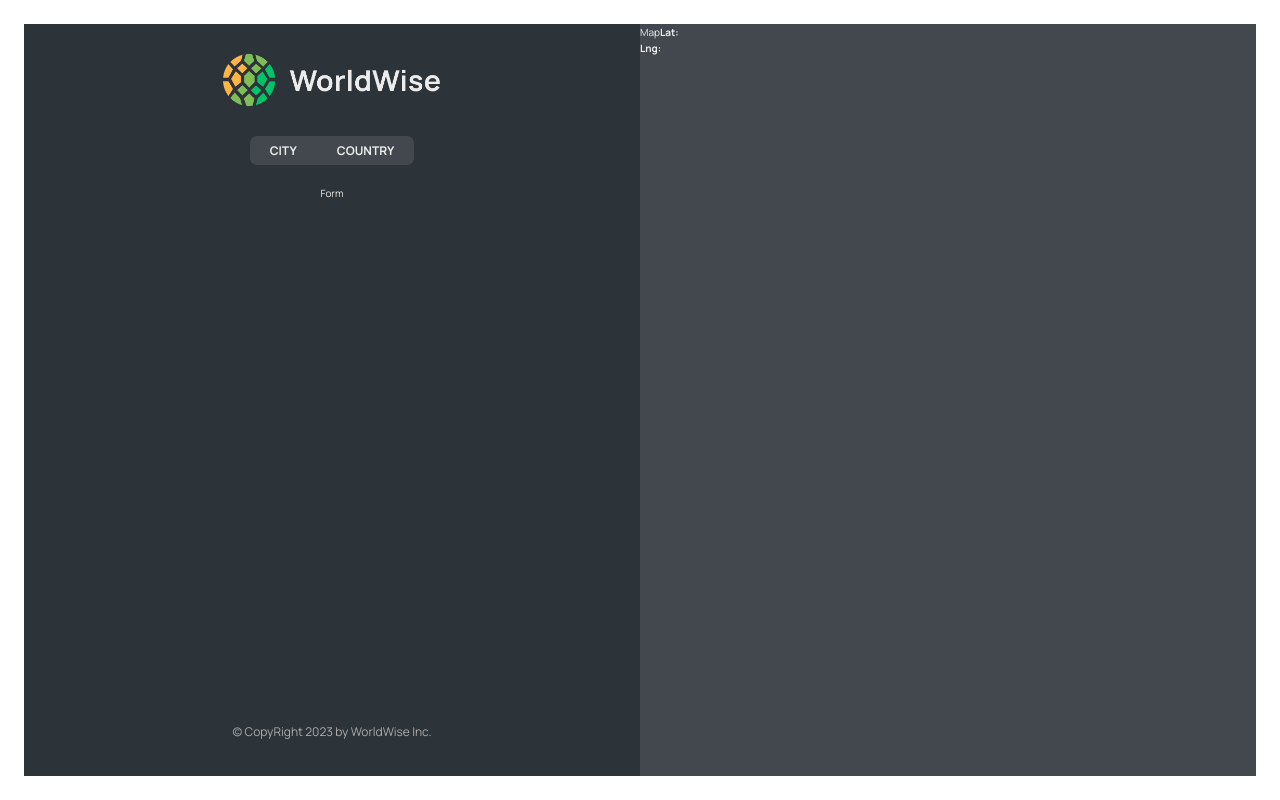
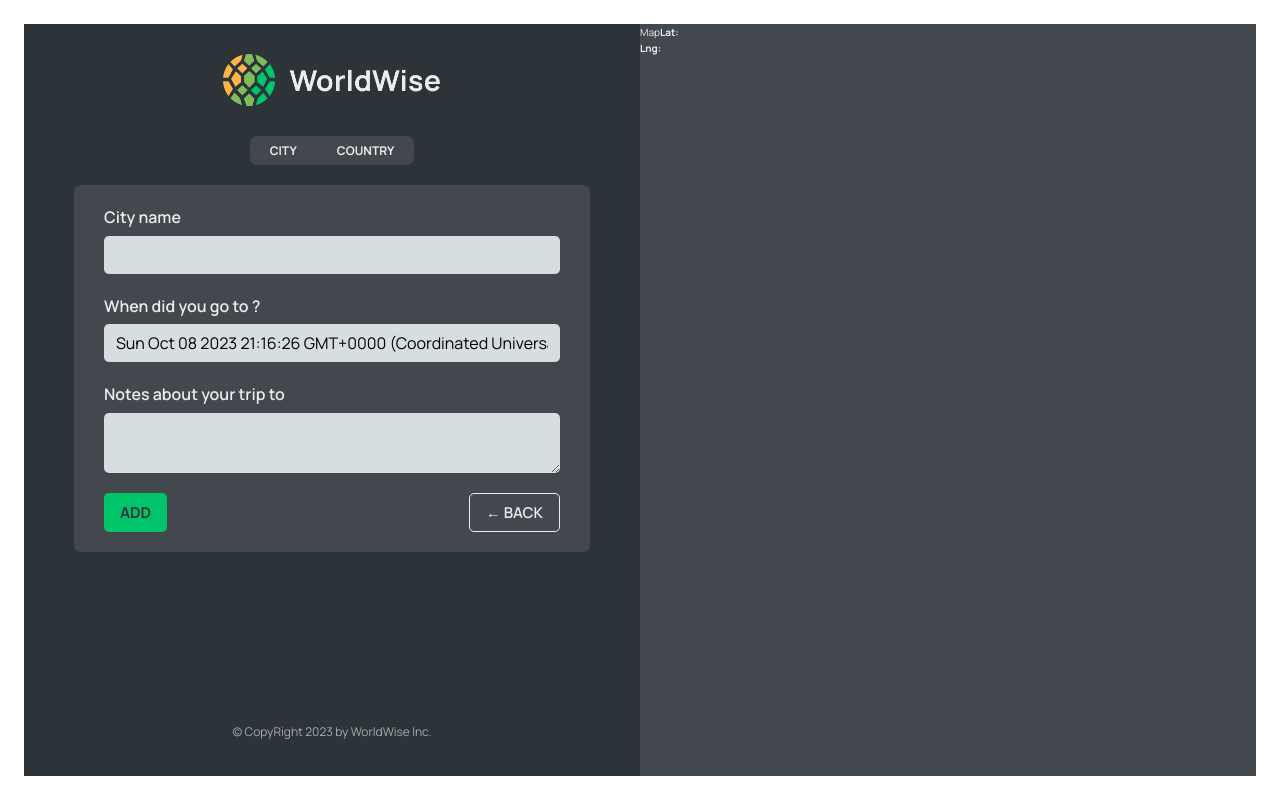
Before and after one commit to ayazibrahimov/worldwise, a React (Vite) app in the folder worldwise/: page /app/form in a window 1280 px wide. Built offline with nearby package versions, Linux system fonts and the light colour scheme; data requests are answered from the project's data file.

Commit message:
useNavigate and navigate(-1)

```diff
--- a/worldwise/src/App.jsx
+++ b/worldwise/src/App.jsx
@@ -8,6 +8,7 @@
 import AppLayout from './pages/AppLayout';
 import CityList from './components/CityList';
 import City from './components/City';
+import Form from './components/Form';
 import CountryList from './components/CountryList';
 
 
@@ -57,7 +58,7 @@
                 <Route path='city' element={<CityList cities={cities} isLoading={isLoading}/>} ></Route>
                 <Route path="city/:id" element={<City />}></Route>
                 <Route path='country' element={<CountryList cities={cities} isLoading={isLoading} />}></Route>
-                <Route path='form' element={<p>Form</p>}></Route>
+                <Route path='form' element={<Form />}></Route>
             </Route>
             <Route path='*' element={<Error />}> </Route>
           </Routes>
--- /dev/null
+++ b/worldwise/src/components/Button.jsx
@@ -0,0 +1,11 @@
+import React from 'react'
+import styles from './Button.module.css'
+
+function Button({type,children,onClick}) {
+
+  return (
+    <button className={`${styles.btn} ${styles[type]}`} onClick={onClick}>{children}</button>
+  )
+}
+
+export default Button
--- /dev/null
+++ b/worldwise/src/components/Form.jsx
@@ -0,0 +1,67 @@
+// "https://api.bigdatacloud.net/data/reverse-geocode-client?latitude=0&longitude=0"
+
+import { useState } from "react";
+import styles from "./Form.module.css";
+import Button from "./Button";
+import { useNavigate } from "react-router-dom";
+
+export function convertToEmoji(countryCode) {
+  const codePoints = countryCode
+    .toUpperCase()
+    .split("")
+    .map((char) => 127397 + char.charCodeAt());
+  return String.fromCodePoint(...codePoints);
+}
+
+function Form() {
+  const [cityName, setCityName] = useState("");
+  const [country, setCountry] = useState("");
+  const [date, setDate] = useState(new Date());
+  const [notes, setNotes] = useState("");
+  const navigate = useNavigate()
+
+
+  function handleNavigate(e){
+    e.preventDefault()
+    navigate(-1)
+  }
+
+  return (
+    <form className={styles.form}>
+      <div className={styles.row}>
+        <label htmlFor="cityName">City name</label>
+        <input
+          id="cityName"
+          onChange={(e) => setCityName(e.target.value)}
+          value={cityName}
+        />
+        {/* <span className={styles.flag}>{emoji}</span> */}
+      </div>
+
+      <div className={styles.row}>
+        <label htmlFor="date">When did you go to {cityName}?</label>
+        <input
+          id="date"
+          onChange={(e) => setDate(e.target.value)}
+          value={date}
+        />
+      </div>
+
+      <div className={styles.row}>
+        <label htmlFor="notes">Notes about your trip to {cityName}</label>
+        <textarea
+          id="notes"
+          onChange={(e) => setNotes(e.target.value)}
+          value={notes}
+        />
+      </div>
+
+      <div className={styles.buttons}>
+        <Button type='primary'>Add</Button>
+        <Button type='back' onClick={handleNavigate}> &larr; Back </Button>
+      </div>
+    </form>
+  );
+}
+
+export default Form;
--- /dev/null
+++ b/worldwise/src/components/Form.module.css
@@ -0,0 +1,44 @@
+.form {
+  background-color: var(--color-dark--2);
+  border-radius: 7px;
+  padding: 2rem 3rem;
+  width: 100%;
+  display: flex;
+  flex-direction: column;
+  gap: 2rem;
+}
+
+.row {
+  display: flex;
+  flex-direction: column;
+  gap: 0.5rem;
+  position: relative;
+}
+
+.buttons {
+  display: flex;
+  justify-content: space-between;
+}
+
+.flag {
+  position: absolute;
+  right: 1rem;
+  top: 2.7rem;
+  font-size: 2.8rem;
+}
+
+.form.loading {
+  opacity: 0.3;
+}
+
+.form.loading button {
+  pointer-events: none;
+  background-color: var(--color-light--1);
+  border: 1px solid var(--color-light--1);
+  color: var(--color-dark--0);
+}
+
+:global(.react-datepicker) {
+  font-family: inherit;
+  font-size: 1.2rem;
+}
--- a/worldwise/src/components/Map.jsx
+++ b/worldwise/src/components/Map.jsx
@@ -1,9 +1,11 @@
-import { useSearchParams } from 'react-router-dom';
+import { useNavigate, useSearchParams } from 'react-router-dom';
 import styles from './Map.module.css'
 
 function Map() {
 
   const [data,setData] = useSearchParams()
+  const navigate = useNavigate()
+
 
 
   const lat = data.get('lat')
@@ -11,7 +13,8 @@
 
 
   return (
-    <div className={styles.mapContainer}>Map
+    <div className={styles.mapContainer} onClick={()=>navigate('form')}>
+      Map
       <b>Lat:{lat}</b> <br />
       <b>Lng:{lng}</b>
     </div>
```
